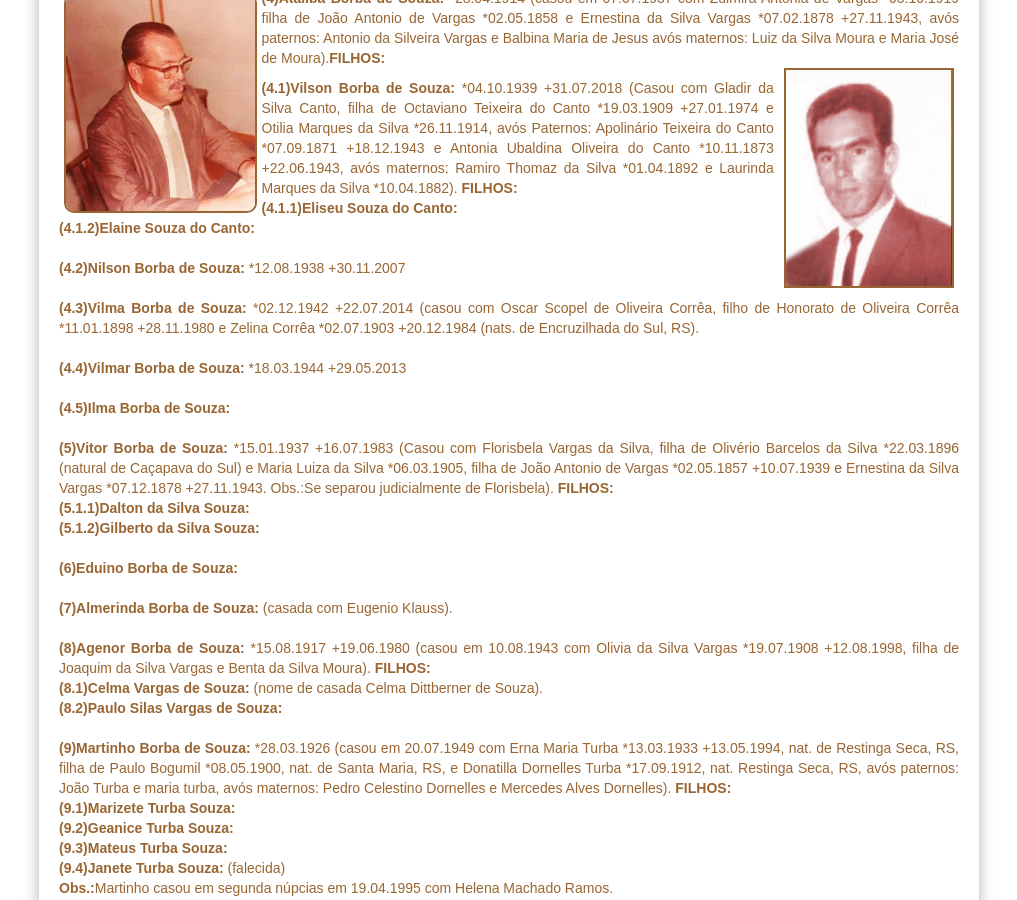
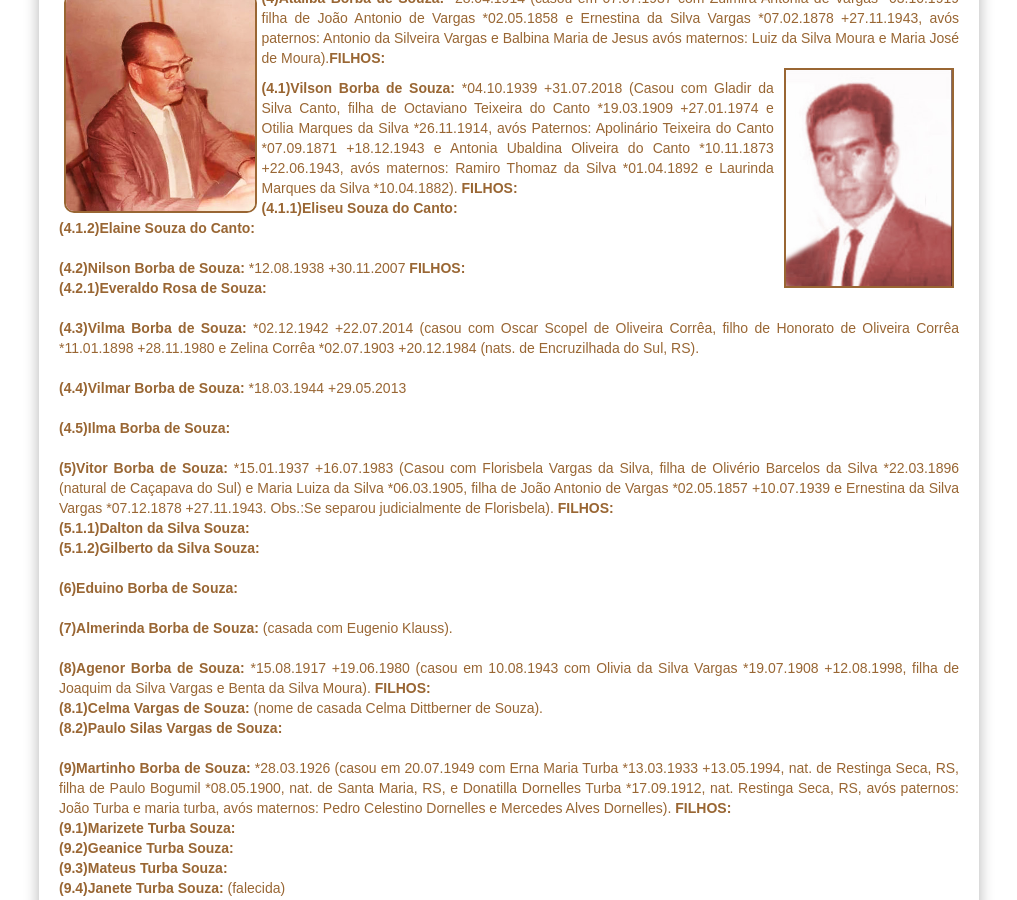
Before and after one commit to claudiovargas1955/claudiovargas1955.github.io, a Jekyll site: the page built from _pages/arvore-genealogica-da-familia-borba.html, in a window 1280 px wide and 900 px high, scrolled down 889 px. Shown: the whole window, without its empty margins (131-1148 px from the left). Built offline with Jekyll 4.4.1, drawn with Linux system fonts in a browser that asks for light colours; some web fonts are replaced.

Commit message:
Update arvore-genealogica-da-familia-borba.html

```diff
--- a/_pages/arvore-genealogica-da-familia-borba.html
+++ b/_pages/arvore-genealogica-da-familia-borba.html
@@ -88,7 +88,8 @@ Silva *10.04.1882). <b>FILHOS:</b><br>
 <b>(4.1.1)Eliseu Souza do Canto: </b><br>
 <b>(4.1.2)Elaine Souza do Canto: </b><br><br>
 
-<b>(4.2)Nilson Borba de Souza: </b>*12.08.1938 +30.11.2007<br><br>
+<b>(4.2)Nilson Borba de Souza: </b>*12.08.1938 +30.11.2007 <b>FILHOS: </b><br>
+              <b>(4.2.1)Everaldo Rosa de Souza:</b><br><br>
 
 <b>(4.3)Vilma Borba de Souza: </b>*02.12.1942 +22.07.2014 (casou com Oscar Scopel de Oliveira Corrêa, filho de Honorato de Oliveira
 Corrêa *11.01.1898 +28.11.1980 e Zelina Corrêa *02.07.1903 +20.12.1984 (nats. de Encruzilhada do Sul, RS).<br><br>
```
